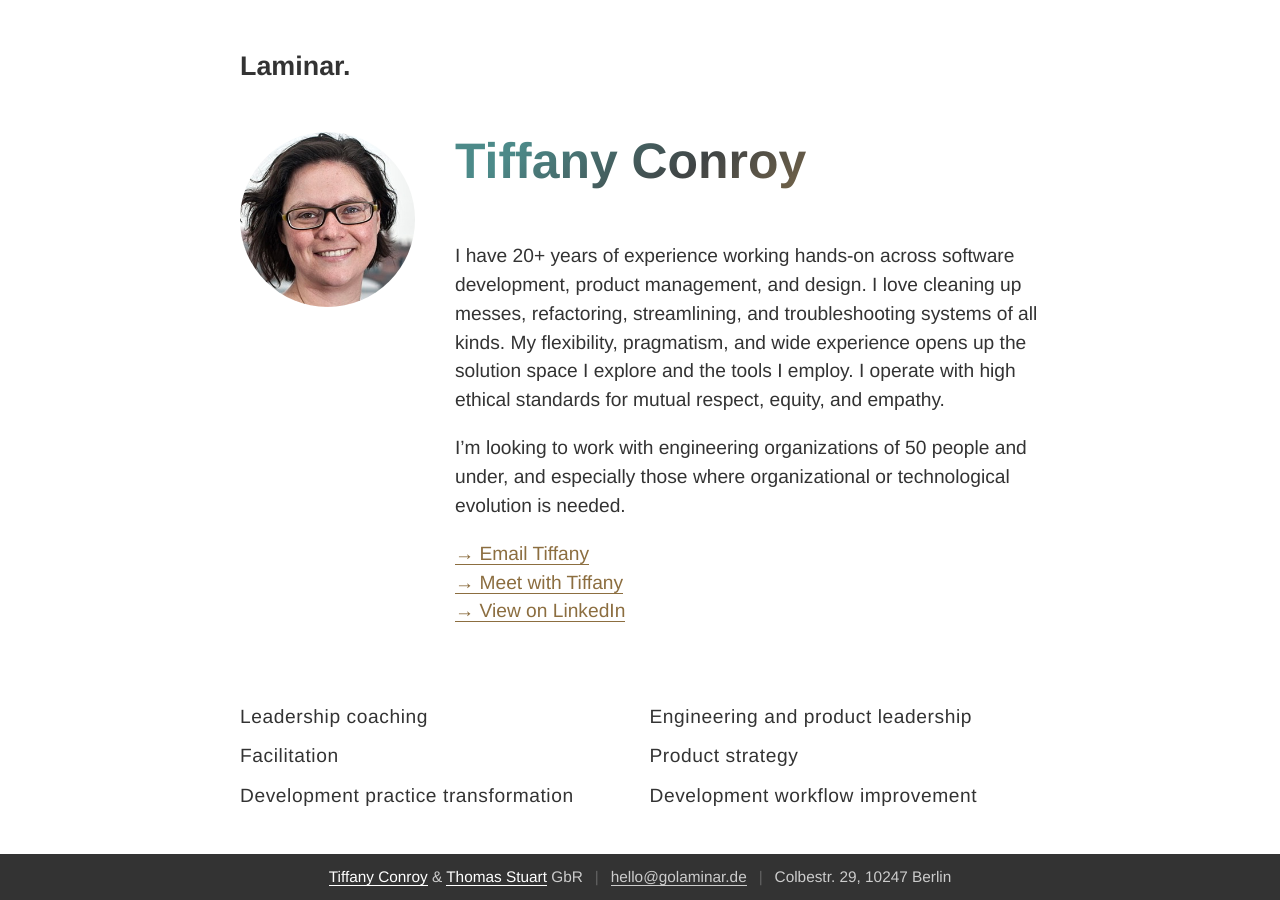
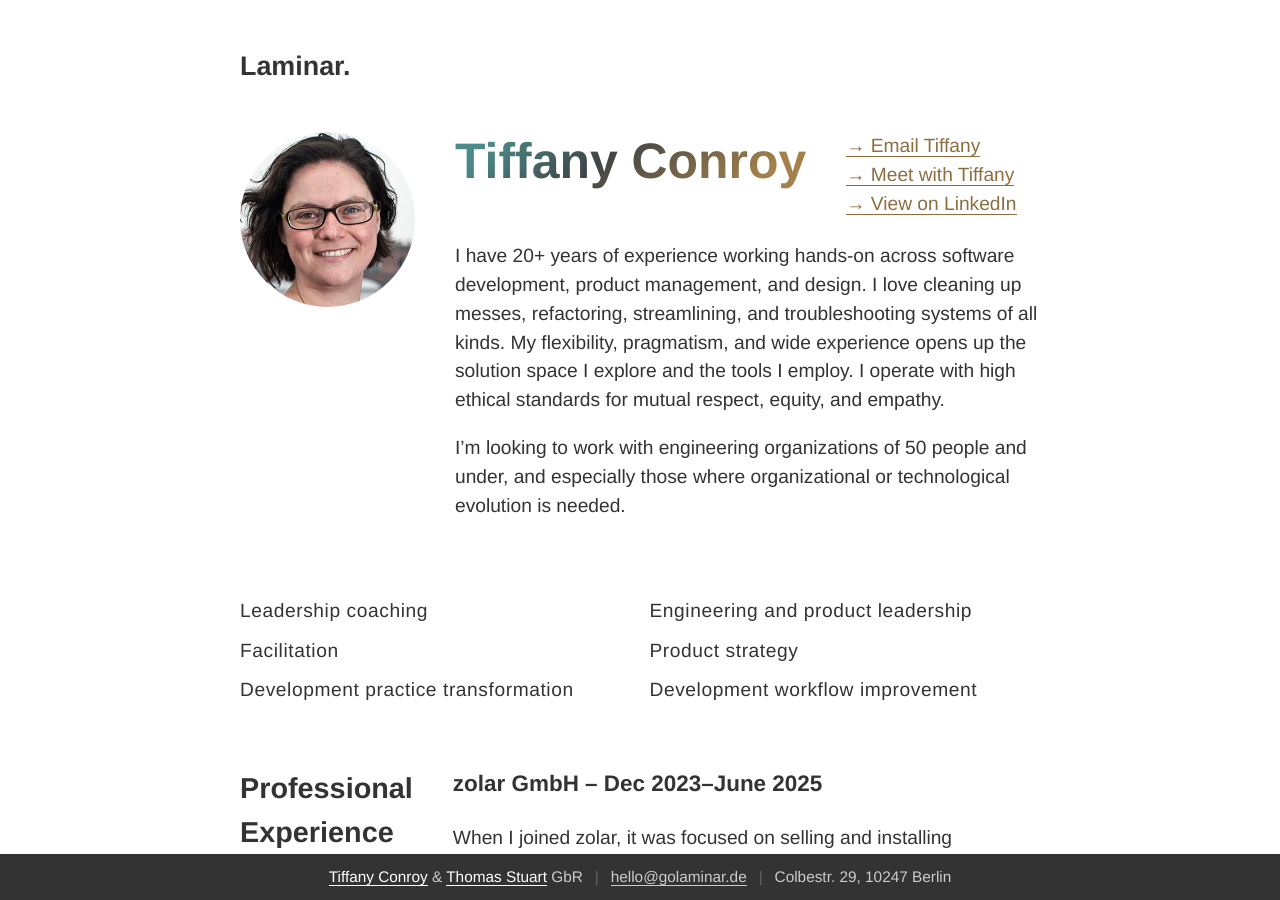
Before and after one commit to golaminar/golaminar.github.io, a Jekyll site: the page built from tiffany/cv.html, in a window 1280 px wide and 900 px high. Built offline with Jekyll 4.4.1, drawn with Linux system fonts in a browser that asks for light colours.

Commit message:
Move contact details to the top

```diff
--- a/tiffany/cv.html
+++ b/tiffany/cv.html
@@ -30,9 +30,16 @@
                 </div>
             </div>
             <div class="col col-main">
-                <p class="tagline">
-                    Tiffany Conroy
-                </p>
+                <div class="cols">
+                    <p class="tagline col">
+                        Tiffany Conroy
+                    </p>
+                    <p class="col">
+                        <a class="web-only" href="mailto:tiffany.conroy@gmail.com">→ Email Tiffany</a> <span class="print-only">tiffany.conroy@gmail.com</span>
+                        <br><a class="web-only" href="https://calendly.com/tiffany-conroy">→ Meet with Tiffany</a> <span class="print-only">+49 176 32578373</span>
+                        <br><a class="web-only" href="https://linkedin.com/in/tconroy/">→ View on LinkedIn</a> <span class="print-only">https://linkedin.com/in/tconroy/</span>
+                    </p>
+                </div>
                 <p>
                     I have 20+ years of experience working hands-on across software development, product management, and
                     design. I love cleaning up messes, refactoring, streamlining, and troubleshooting systems of all kinds.
@@ -42,11 +49,6 @@
                 <p>
                     I’m looking to work with engineering organizations of 50 people and under,
                     and especially those where organizational or technological evolution is needed.
-                </p>
-                <p>
-                    <a class="web-only" href="mailto:tiffany.conroy@gmail.com">→ Email Tiffany</a> <span class="print-only">tiffany.conroy@gmail.com</span>
-                    <br><a class="web-only" href="https://calendly.com/tiffany-conroy">→ Meet with Tiffany</a> <span class="print-only">+49 176 32578373</span>
-                    <br><a class="web-only" href="https://linkedin.com/in/tconroy/">→ View on LinkedIn</a> <span class="print-only">https://linkedin.com/in/tconroy/</span>
                 </p>
             </div>
         </div>
```
